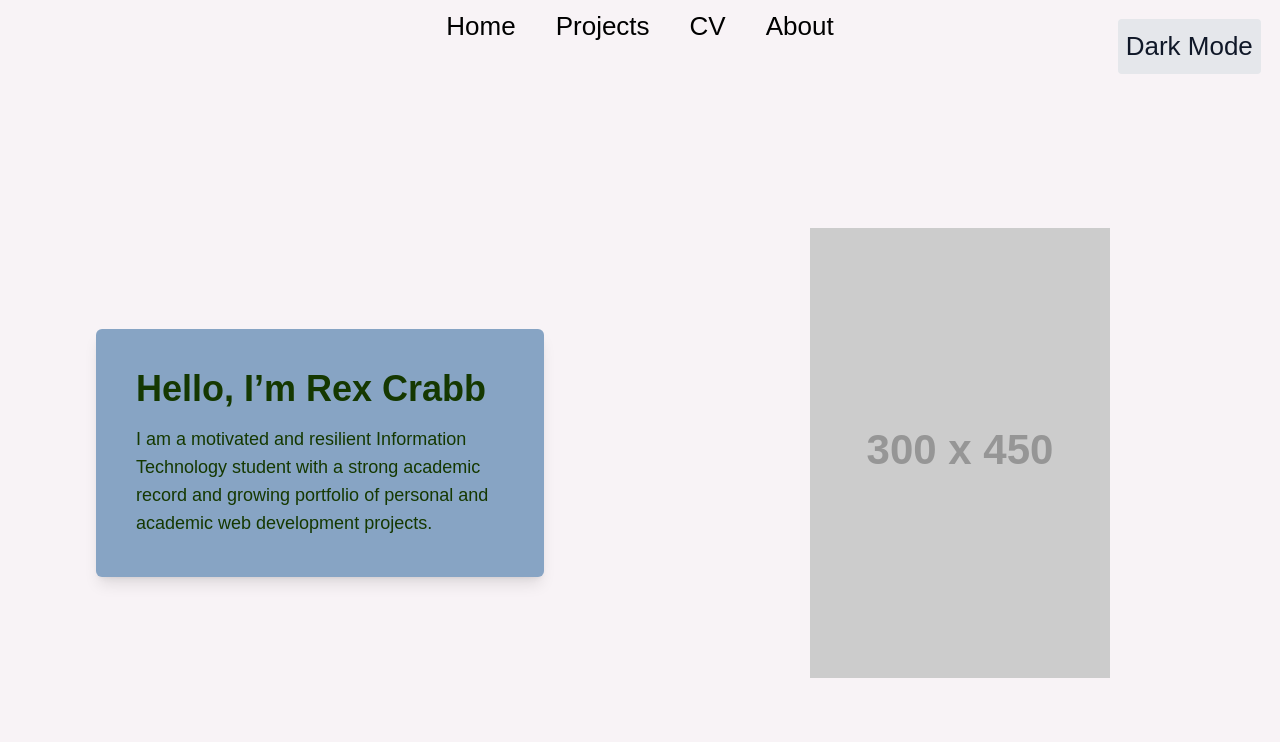
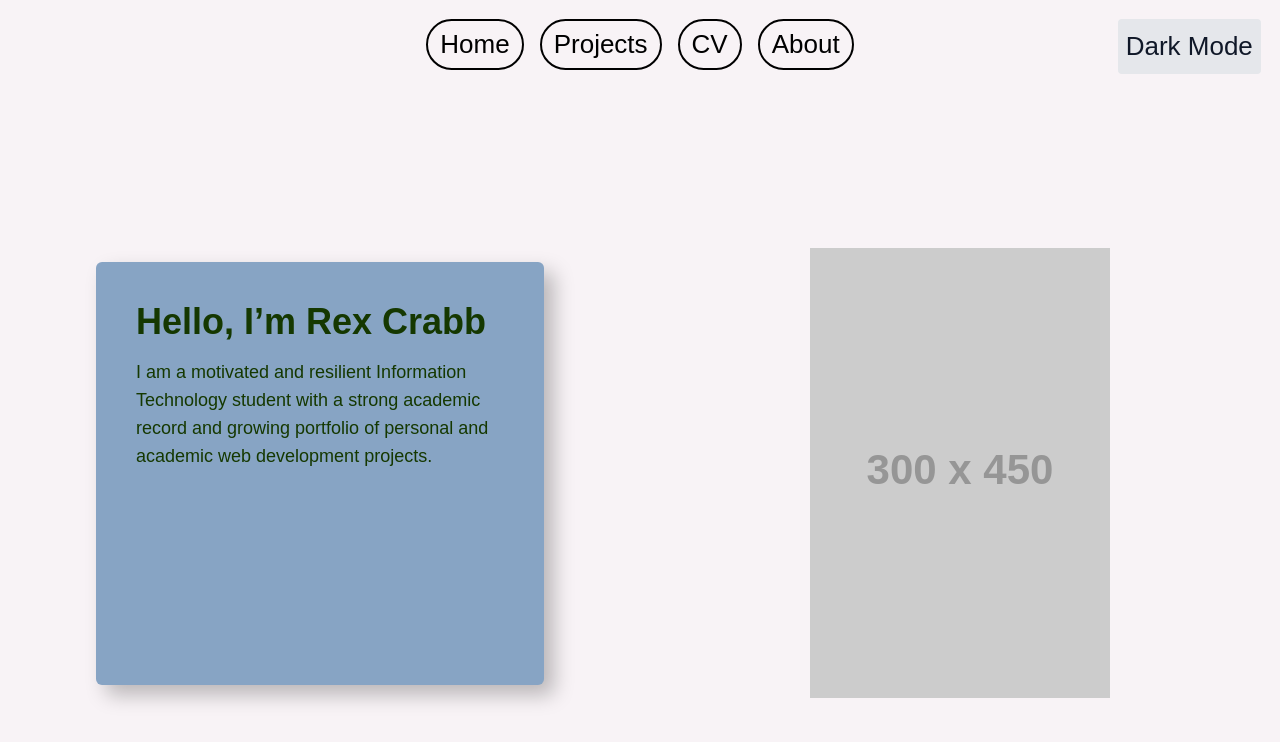
Before and after one commit to CrabbRex/my-cv-site, a Next.js app: page / in a window 1280 px wide. Shown: the top 742 px of the page. Built offline with nearby package versions, Linux system fonts and the light colour scheme.

Commit message:
small nav bar styling changes.

```diff
--- a/src/app/layout.tsx
+++ b/src/app/layout.tsx
@@ -24,11 +24,11 @@ export default function RootLayout({
           enableSystem={true}
         >
           <header className="bg-white dark:bg-black">
-            <nav className="flex gap-4 justify-center relative">
-              <Link href="/" className="px-3 py-1 rounded transition hover:outline-2 hover:bg-[var(--color-box-hover)">Home</Link>
-              <Link href="/projects" className="px-3 py-1 rounded transition hover:outline-2 hover:bg-[var(--color-box-hover)">Projects</Link>
-              <Link href="/cv" className="px-3 py-1 rounded transition hover:outline-2 hover:bg-[var(--color-box-hover)">CV</Link>
-              <Link href="/about" className="px-3 py-1 rounded transition hover:outline-2 hover:bg-[var(--color-box-hover)">About</Link>
+            <nav className="flex gap-4 justify-center relative pt-4">
+              <Link href="/" className="px-3 py-1 rounded-4xl transition border-2 hover:border-transparent hover:bg-[var(--color-background)]">Home</Link>
+              <Link href="/projects" className="px-3 py-1 rounded-4xl transition border-2 hover:border-transparent hover:bg-[var(--color-box-hover)">Projects</Link>
+              <Link href="/cv" className="px-3 py-1 rounded-4xl transition border-2 hover:border-transparent hover:bg-[var(--color-box-hover)">CV</Link>
+              <Link href="/about" className="px-3 py-1 rounded-4xl transition border-2 hover:border-transparent hover:bg-[var(--color-box-hover)">About</Link>
               <ThemeSwitcher />
             </nav>
           </header>
--- a/src/app/page.tsx
+++ b/src/app/page.tsx
@@ -7,7 +7,7 @@ export default function Home() {
     <main className="flex h-screen">
       {/* Left Side - Text Box */}
       <section className="w-1/2 flex items-center justify-center bg-[var(--color-background)] p-12 overflow-auto">
-        <div className="max-w-md text-left bg-[var(--color-box)] text-[var(--color-secondary)] rounded-md p-10 shadow-lg">
+        <div className="max-w-md min-h-[60%] text-left bg-[var(--color-box)] text-[var(--color-secondary)] rounded-md p-10 [box-shadow:10px_10px_20px_rgba(0,0,0,0.25)]">
           <h1 className="text-4xl font-bold mb-4">Hello, I’m Rex Crabb</h1>
           <p className="text-lg">
             I am a motivated and resilient Information Technology student with a strong academic record and
```
